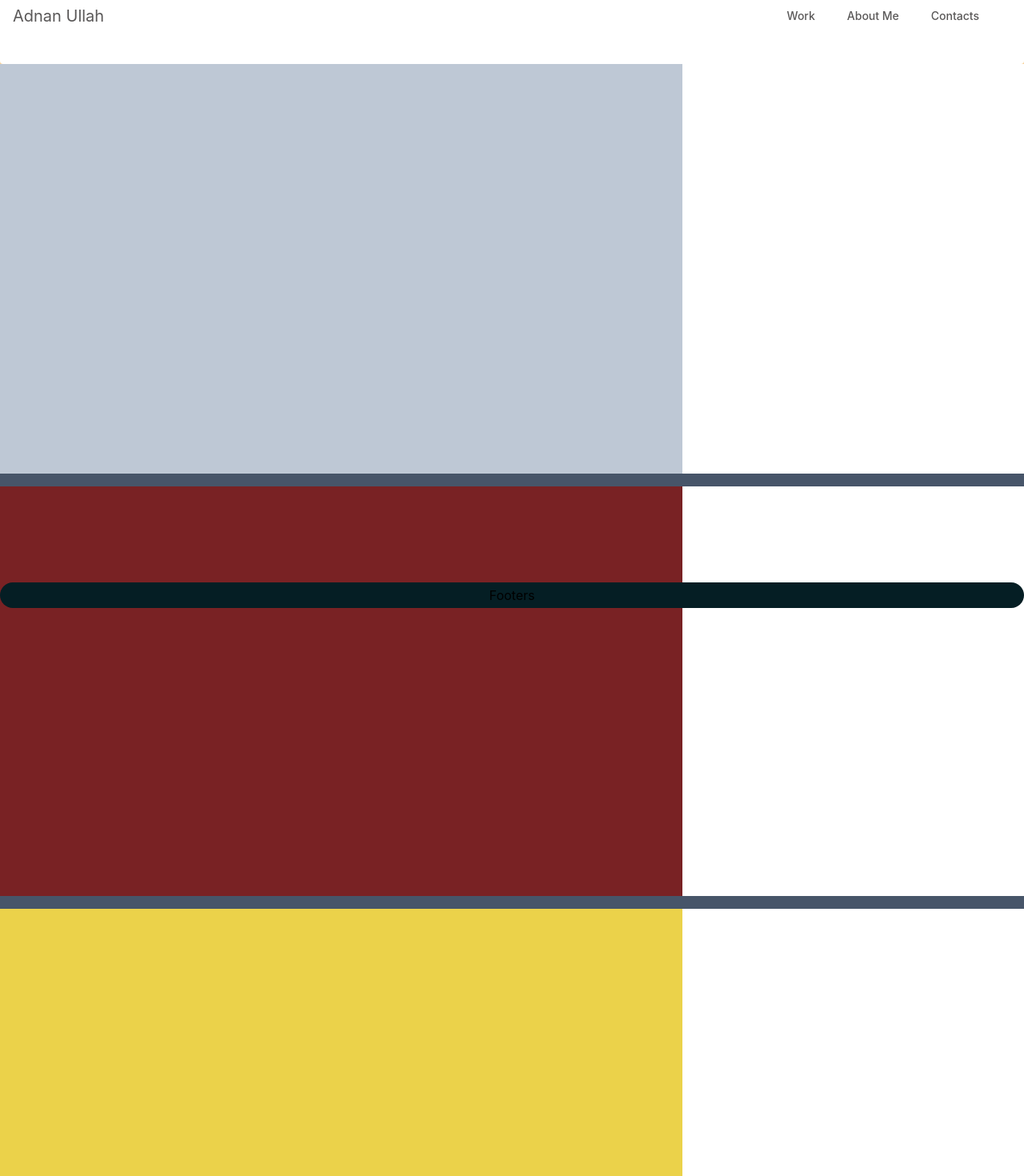
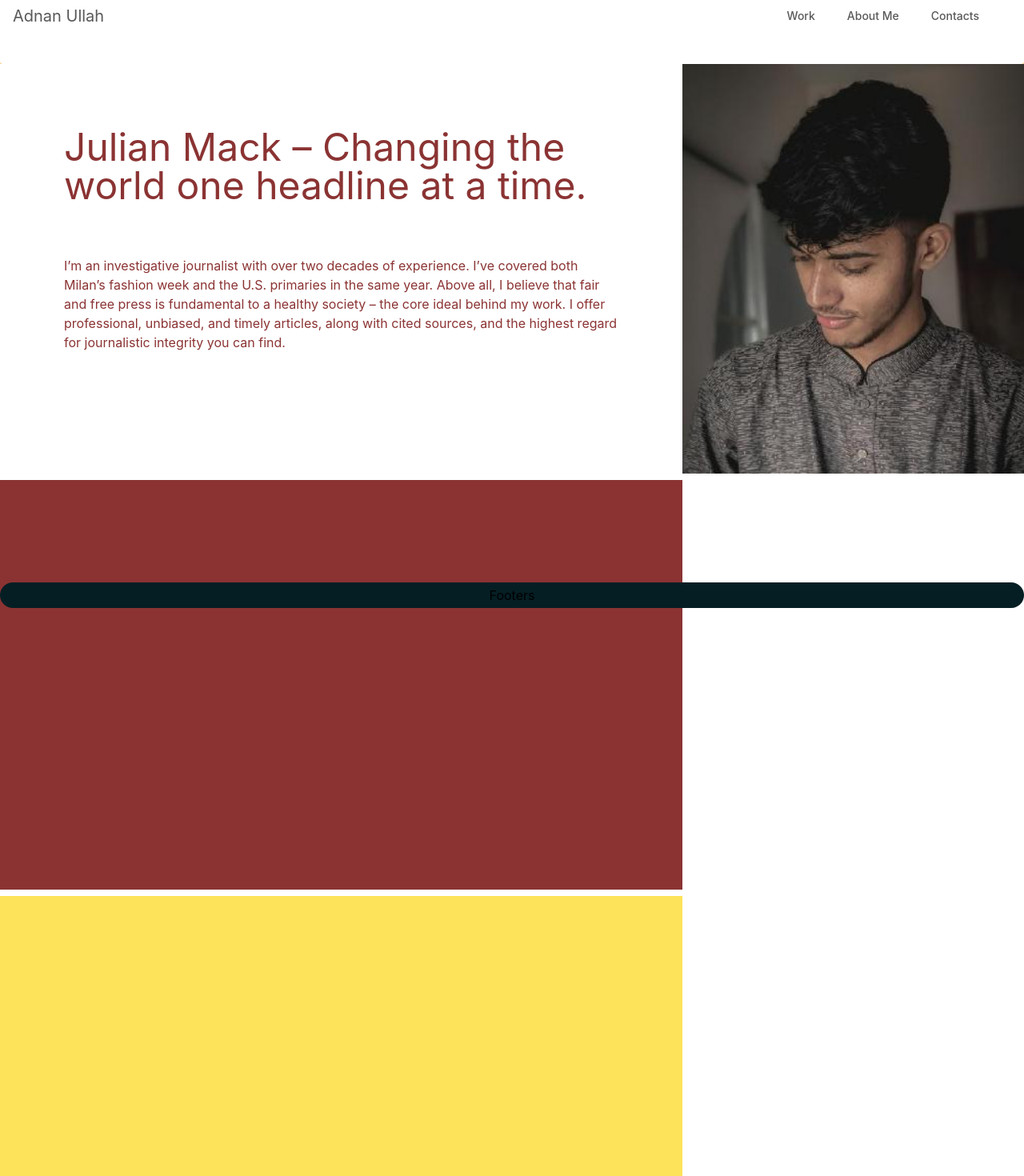
Before and after one commit to adnan-ullah/nextjs-mainstructer, a Next.js app: page / in a window 1280 px wide. Shown: the part 40-1510 px from the top of the page at 80% size. Built offline with nearby package versions, Linux system fonts and the light colour scheme.

Commit message:
Fix bad repo

```diff
--- a/components/HomeComponets/MainPage.js
+++ b/components/HomeComponets/MainPage.js
@@ -1,27 +1,46 @@
+import Image from "next/image";
 import React from "react";
 
 export default function MainPage() {
   return (
     <div className="randomBox h-full w-full text-green-300">
-      <div className="grid grid-rows-3  grid-flow-col gap-4">
+      <div className="grid grid-rows-3  grid-flow-col gap-2">
+        <div className="relative h-128 ">
+          <div className=" grid h-128 grid-cols-3">
+            <div className=" opacity-90 col-span-2">
+              <div className=" h-full grid place-items-center p-10">
+               <div className="container h-full  p-10">
+               <p className="text-red-900 text-5xl  inline">Julian Mack –
+Changing the world one headline at a time.</p>
+                <p className="text-red-900 text-1xl mt-16">I’m an investigative journalist with over two decades of experience. I’ve covered both Milan’s fashion week and the U.S. primaries in the same year. Above all, I believe that fair and free press is fundamental to a healthy society – the core ideal behind my work. I offer professional, unbiased, and timely articles, along with cited sources, and the highest regard for journalistic integrity you can find.</p>
+               </div>
+              </div>
+            </div>
 
-        <div className="h-128">
+            <div className="bg-white grid-cols-1">
+              <div className="w-full h-full relative">
+                <Image
+                  alt="adnan"
+                  src="/adnan.jpg"
+                  layout="fill"
+                  objectFit="cover"
+                />
+              </div>
+            </div>
+          </div>
+        </div>
+
+        <div className="relative h-128">
           <div className="grid h-128 grid-cols-3">
-            <div className="bg-slate-300 opacity-90 col-span-2"></div>
+            <div className="bg-red-900 opacity-90 col-span-2">
+              <div className="container"></div>
+            </div>
             <div className="bg-white"></div>
           </div>
         </div>
 
-
-        <div className="h-128">
-          <div className="grid h-128 grid-cols-3">
-            <div className="bg-red-900 opacity-90 col-span-2"></div>
-            <div className="bg-white"></div>
-          </div>
-        </div>
-
-        <div className="h-128">
-          <div className="grid h-128 grid-cols-3">
+        <div className="relative h-128">
+          <div className=" grid h-128 grid-cols-3">
             <div className="bg-yellow-300 opacity-90 col-span-2"></div>
             <div className="bg-white"></div>
           </div>
--- a/components/Layout.js
+++ b/components/Layout.js
@@ -9,7 +9,7 @@ export default function Layout({ children }) {
       <Headers />
 
       <div className="grid grid-cols-1 w-full">
-        <div className="bg-slate-600">{children}</div>
+        <div className="bg-white">{children}</div>
       </div>
 
       {/* if rigth side navbar
```
Also changed, not shown: public/adnan.jpg (added).
